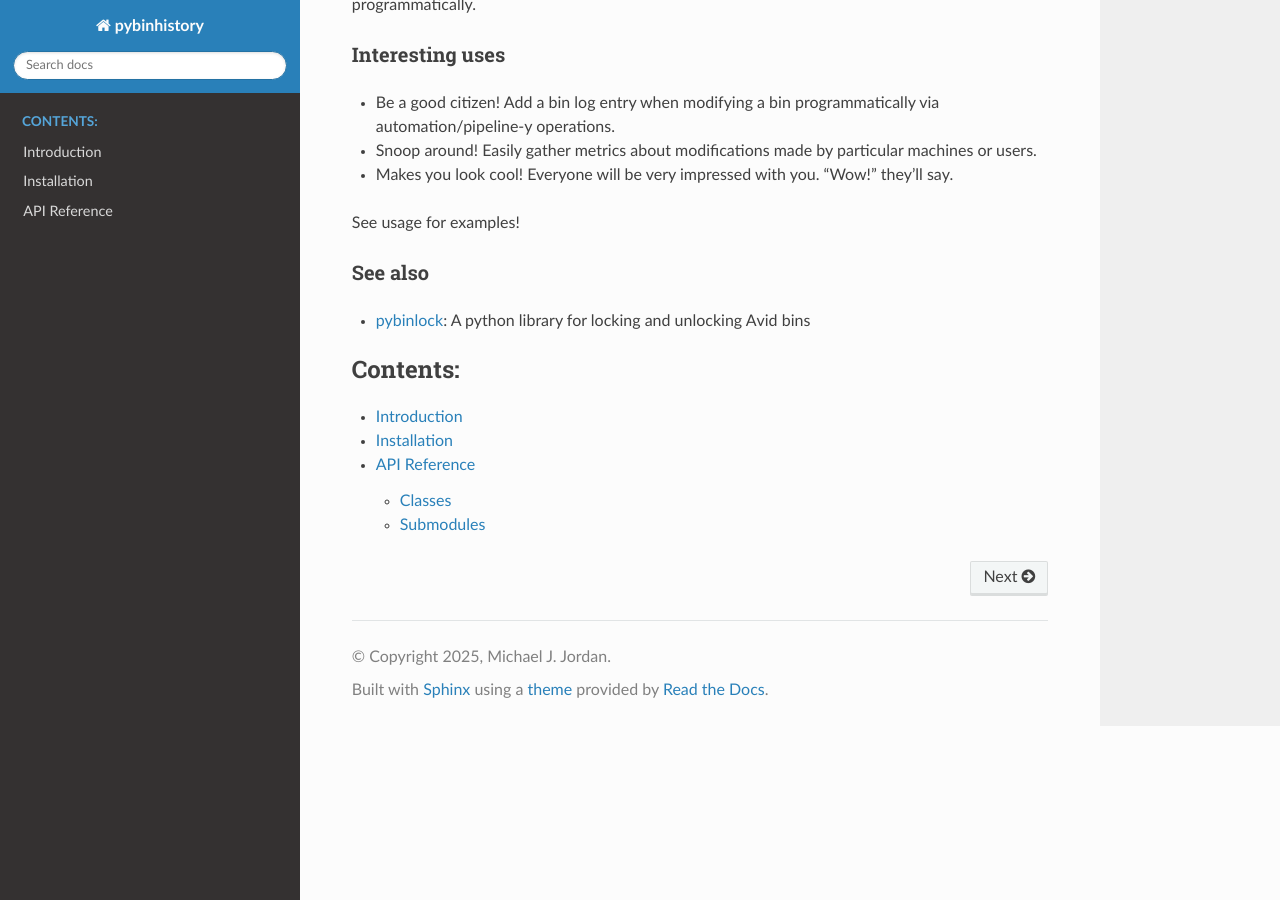
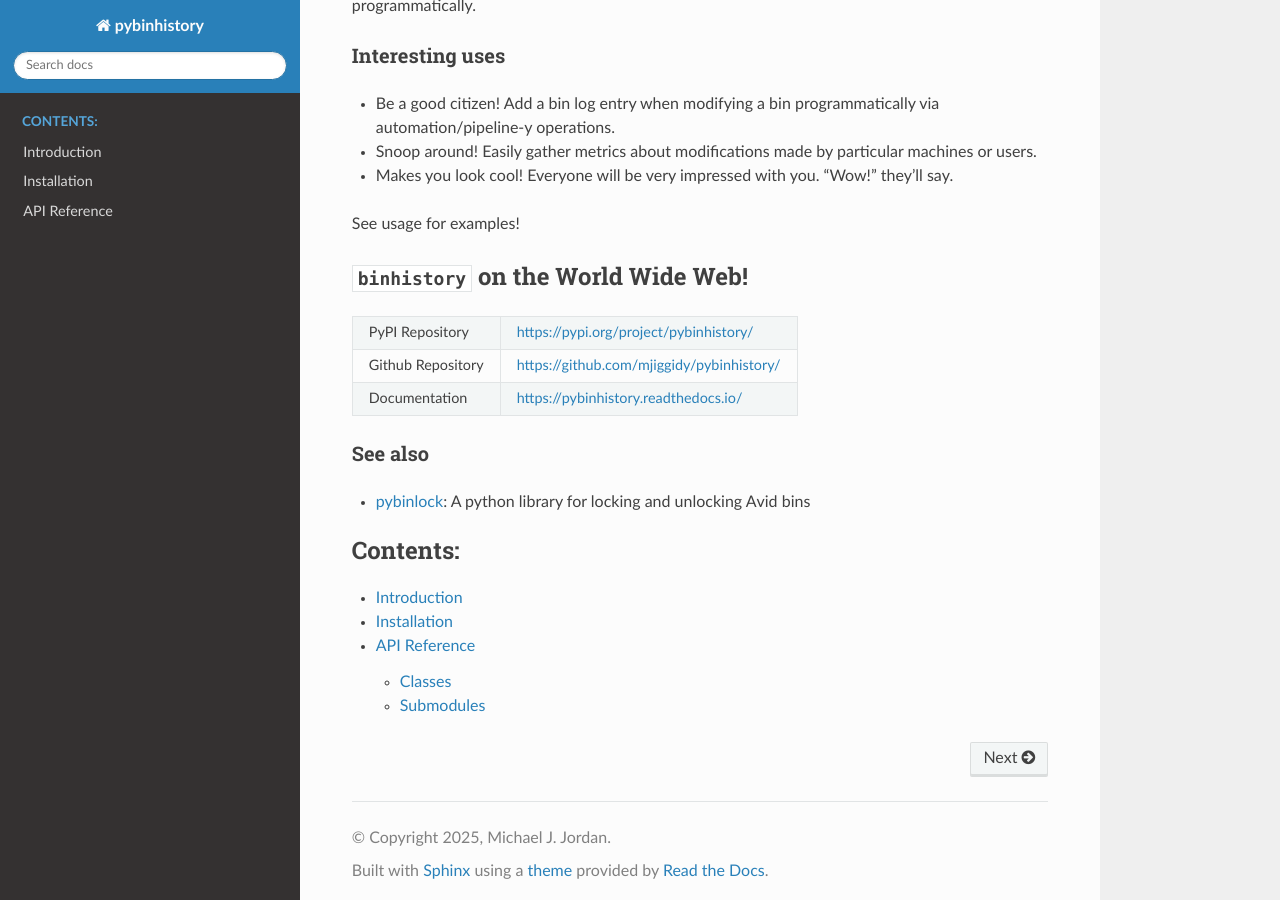
Before and after one commit to mjiggidy/pybinhistory, a Sphinx documentation site: the page built from docs/index.rst, in a window 1280 px wide and 900 px high, scrolled down 889 px. Built offline with Sphinx 7.4.7 and the Read the Docs theme 3.1.0, drawn with Linux system fonts in a browser that asks for light colours; pages that are not in the unit, such as notebooks, are missing from menus; some of the changed text lies outside the part shown.

Commit message:
Good doc

```diff
--- a/docs/index.rst
+++ b/docs/index.rst
@@ -3,10 +3,10 @@
    You can adapt this file completely to your liking, but it should at least
    contain the root `toctree` directive.
 
-###########
+############
 pybinhistory
-###########
-*Because ``pybinlog`` was taken™*
+############
+*Because* ``pybinlog`` *was taken™*
 
 ``pybinlog`` is a pypi package for the :mod:`binhistory` python library.
 
@@ -46,6 +46,18 @@ Interesting uses
 
 See :doc:`usage` for examples!
 
+:mod:`binhistory` on the World Wide Web!
+========================================
+
++---------------------+----------------------------------------------------------+
+| PyPI Repository     | https://pypi.org/project/pybinhistory/                   |
++---------------------+----------------------------------------------------------+
+| Github Repository   | https://github.com/mjiggidy/pybinhistory/                |
++---------------------+----------------------------------------------------------+
+| Documentation       | https://pybinhistory.readthedocs.io/                     |
++---------------------+----------------------------------------------------------+
+
+
 See also
 --------
 
```
